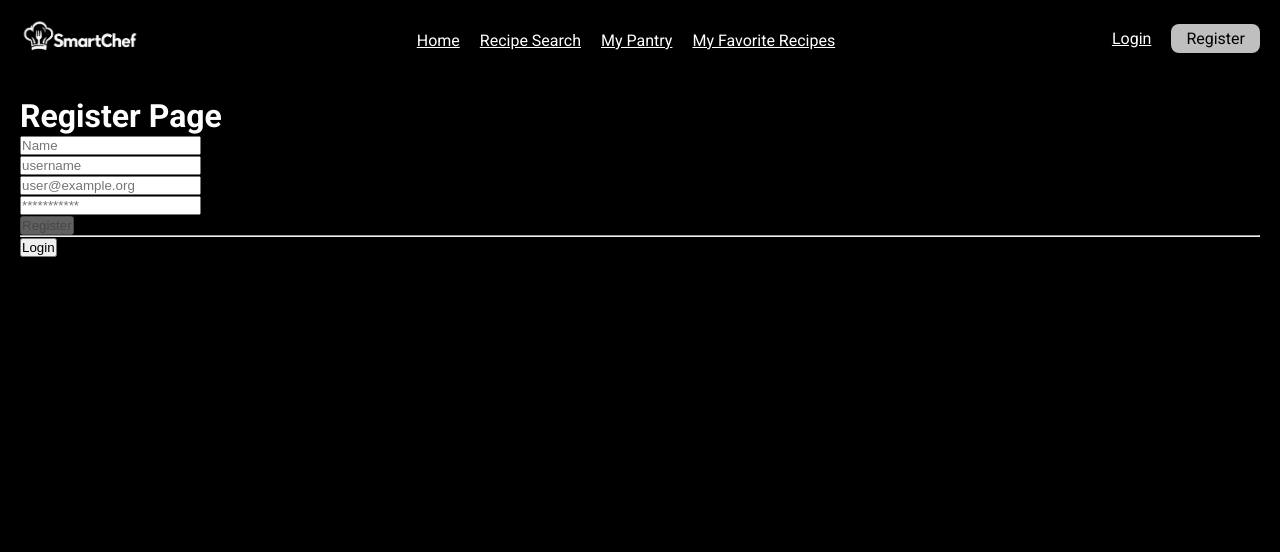
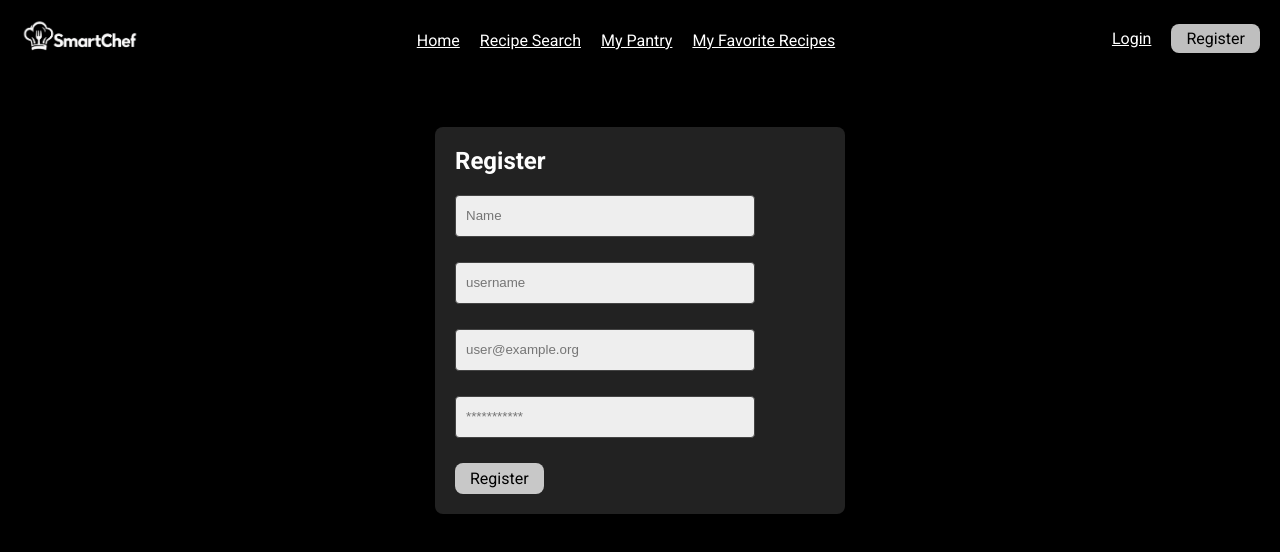
Before and after one commit to ExploreLibrary/smartchef, a React (Vite) app in the folder web/: page /register in a window 1280 px wide. Shown: the top 552 px of the page. Built offline with nearby package versions, Linux system fonts and the light colour scheme; no server answers.

Commit message:
register - form - stgyles

```diff
--- a/web/src/components/auth/register-form/register-form.jsx
+++ b/web/src/components/auth/register-form/register-form.jsx
@@ -24,43 +24,60 @@ function RegisterForm() {
   }
 
   return (
-    <form onSubmit={handleSubmit(handleUserRegister)}>
+    <div className="register-form__container">
+    <form onSubmit={handleSubmit(handleUserRegister)} className="register-form">
 
+      <div className="register-form__header">
+        <h4 className="register-form__title">Register</h4>
+      </div>
+
+      <div className="register-form__body">
+
+        <div className="register-form__field">
           {/* NAME */}
           <div className="input-group mb-1">
             <span className="input-group-text"><i className="fa fa-user fa-fw"></i></span>
             <input type="text" {...register('name', { required: 'User name is required'})} className={`form-control ${errors.name ? 'is-invalid' : ''}`} placeholder="Name" />
-        {errors.name && (<div className="invalid-feedback">{errors.name.message}</div>)}
+            {errors.name && (<p className="register-form__name-error">{errors.name.message}</p>)}
+          </div>
         </div>
 
+        <div className="register-form__field">
           {/* USERNAME */}
           <div className="input-group mb-1">
             <span className="input-group-text"><i className="fa fa-tag fa-fw"></i></span>
             <input type="text" {...register('username', { required: 'User username is required' })} className={`form-control ${errors.username ? 'is-invalid' : ''}`} placeholder="username" />
-        {errors.username && (<div className="invalid-feedback">{errors.username.message}</div>)}
-
+            {errors.username && (<p className="register-form__username-error">{errors.username.message}</p>)}
+          </div>
         </div>
 
+        <div className="register-form__field">
           {/* EMAIL */}
           <div className="input-group mb-1">
             <span className="input-group-text"><i className="fa fa-envelope-o fa-fw"></i></span>
             <input type="email" {...register('email', { required: 'User email is required' })} className={`form-control ${errors.email ? 'is-invalid' : ''}`} placeholder="user@example.org" />
-        {errors.email && (<div className="invalid-feedback">{errors.email.message}</div>)}
+            {errors.email && (<p className="register-form__email-error">{errors.email.message}</p>)}
+          </div>
         </div>
 
+        <div className="register-form__field">
           {/* PASSWORD */}
           <div className="input-group mb-2">
             <span className="input-group-text"><i className="fa fa-lock fa-fw"></i></span>
             <input type="password" {...register('password', { required: 'User password is required' })} className={`form-control ${errors.password ? 'is-invalid' : ''}`} placeholder="***********" />
-        {errors.password && (<div className="invalid-feedback">{errors.password.message}</div>)}
+            {errors.password && (<p className="register-form__password-error">{errors.password.message}</p>)}
+          </div>
         </div>
 
+        <div className="login-form__footer">
           <div className="d-grid gap-2">
-        <button className="btn btn-primary" type="submit" disabled={!isValid}>Register</button>
-        <hr className="m-0"/>
-        <button className="btn btn-secondary">Login</button>
+            <button className="login-form__submit-button" type="submit" disabled={!isValid}>Register</button>
           </div>
+        </div>
+      </div>
+
     </form>
+    </div>
   )
 }
 
--- a/web/src/index.css
+++ b/web/src/index.css
@@ -225,6 +225,124 @@ h1, h2, h3, h4, h5, h6 {
   background-color: rgba(255, 255, 255, 1);
 }
 
+.register-form__container {
+  display: flex;
+  flex-direction: column;
+  gap: 0;
+  align-items: center;
+}
+
+.register-form__global-error {
+  background: rgba(255, 255, 255, 0.75);
+  color: #eb0c0c;
+  padding: 7px;
+  border-radius: 4px;
+}
+
+.register-form {
+  width: 410px;
+  margin: 50px auto;
+  padding: 20px;
+  background-color: #222222;
+  border-radius: 8px;
+  display: flex;
+  flex-direction: column;
+  gap: 20px;
+  position: relative;
+}
+
+.register-form__title {
+  font-size: 1.5rem;
+  margin-bottom: 0;
+}
+
+.register-form__body {
+  display: flex;
+  flex-direction: column;
+  gap: 25px;
+}
+
+.register-form__field {
+  display: flex;
+  gap: 20px;
+  align-items: center;
+  position: relative;
+}
+
+.register-form__field input {
+  height: 30px;
+  background-color: #eee;
+  border: 1px solid #444444;
+  border-radius: 4px;
+  padding: 20px 10px;
+  line-height: 1.5;
+  min-width: 300px;
+}
+
+.register-form__name-error {
+  position: absolute;
+  top: 5px;
+  right: 0;
+  background: rgba(255, 255, 255, 0.75);
+  color: #eb0c0c;
+  padding: 7px;
+  transform: translateX(calc(100% - 40px));
+  border-radius: 4px;
+}
+
+.register-form__username-error {
+  position: absolute;
+  top: 5px;
+  right: 0;
+  background: rgba(255, 255, 255, 0.75);
+  color: #eb0c0c;
+  padding: 7px;
+  transform: translateX(calc(100% - 40px));
+  border-radius: 4px;
+}
+
+.register-form__email-error {
+  position: absolute;
+  top: 5px;
+  right: 0;
+  background: rgba(255, 255, 255, 0.75);
+  color: #eb0c0c;
+  padding: 7px;
+  transform: translateX(calc(100% - 40px));
+  border-radius: 4px;
+}
+
+.register-form__password-error {
+  position: absolute;
+  top: 5px;
+  right: 0;
+  background: rgba(255, 255, 255, 0.75);
+  color: #eb0c0c;
+  padding: 7px;
+  transform: translateX(calc(100% - 40px));
+  border-radius: 4px;
+}
+
+.register-form__footer {
+  display: flex;
+}
+
+.register-form__submit-button {
+  background-color: rgba(255, 255, 255, 0.75);
+  color: #000000;
+  padding: 6px 15px;
+  border-radius: 8px;
+  text-decoration: none;
+  border: none;
+  cursor: pointer;
+  font-family: 'Roboto', sans-serif;
+  font-size: 1rem;
+}
+
+.register-form__submit-button:hover {
+  background-color: rgba(255, 255, 255, 1);
+}
+
 .gallery__outer-container {
   min-height: 384px;
 }
--- a/web/src/pages/register-page.jsx
+++ b/web/src/pages/register-page.jsx
@@ -5,7 +5,6 @@ import { RegisterForm } from "../components/auth";
 function RegisterPage() {
     return (
         <PageLayout>
-            <h1 className="welcome">Register Page</h1>
             <RegisterForm />
         </PageLayout>
     );
```
Lines whose indentation alone changed are shown as unchanged.
